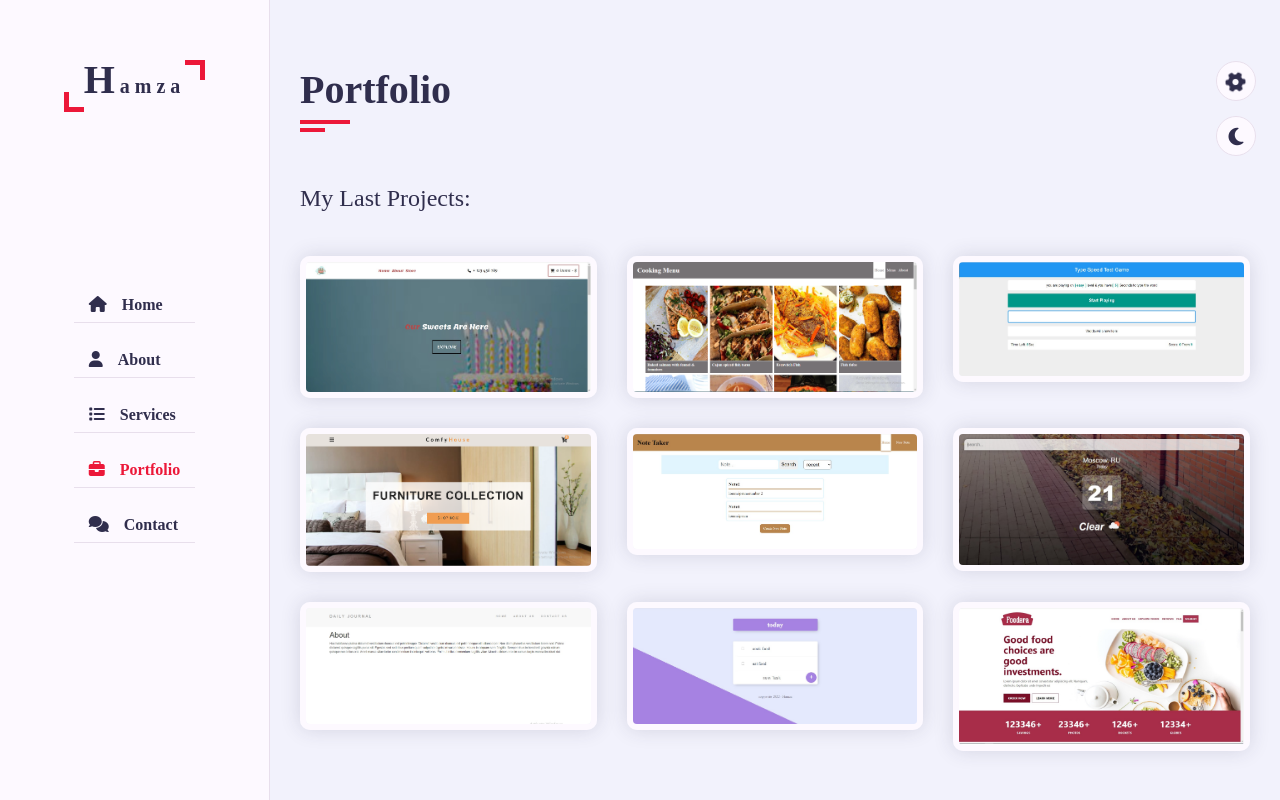
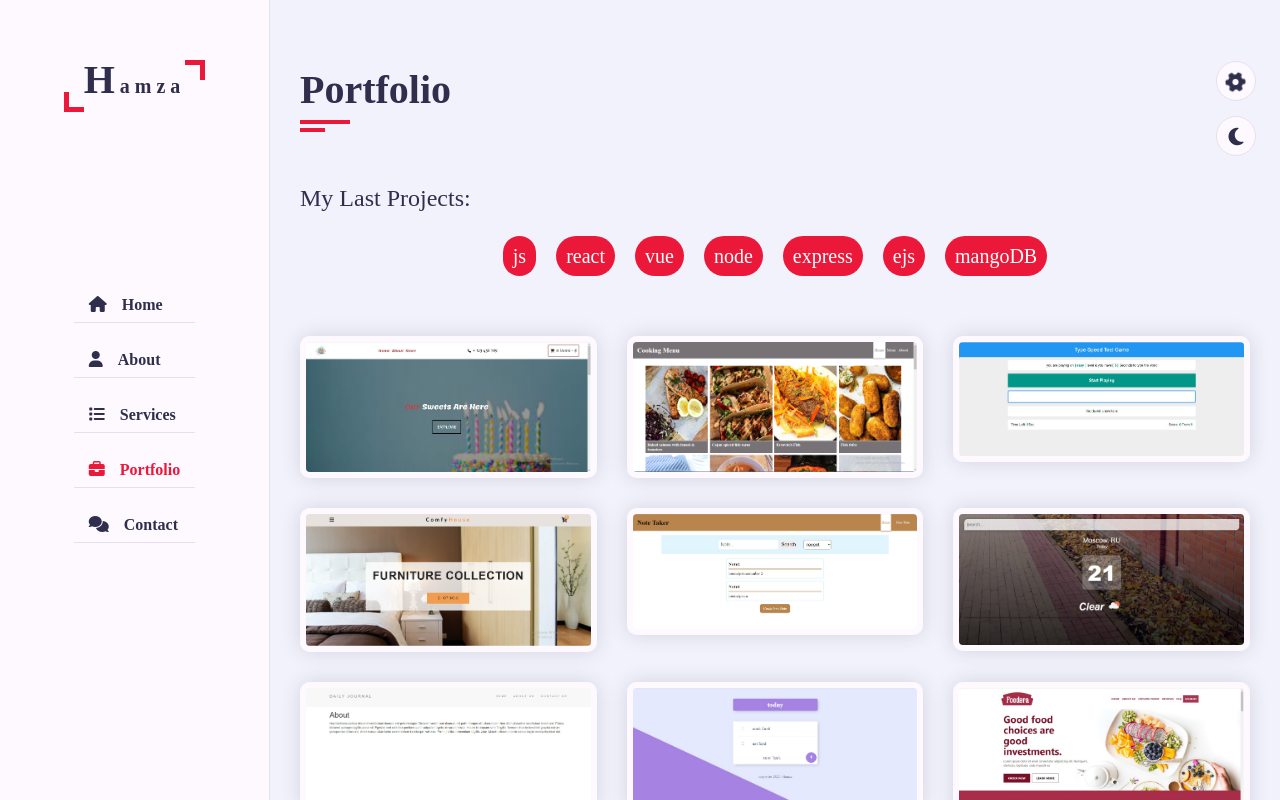
Before and after one commit to hamza19944/resume-react, a React (Create React App) app: page /portfolio in a window 1280 px wide. Built offline with nearby package versions, Linux system fonts and the light colour scheme; a web font is replaced by a local one.

Commit message:
adding filter for projects

```diff
--- a/public/style/style.css
+++ b/public/style/style.css
@@ -559,6 +559,24 @@ h3.my-prof{
     color: var(--text-black-900);
     font-weight: 500;
 }
+.portfolio .portfolio-heading .skills{
+    display: flex;
+    width: 100%;
+    height: 50px;
+    justify-content: center;
+    align-items: center;
+    flex-wrap: wrap;
+    margin: 15px 0;
+}
+.portfolio .portfolio-heading .skills li.btn{
+    background-color: var(--skin-color);
+    color: white;
+    margin: 5px 10px;
+    padding: 5px 10px;
+    border-radius: 40px;
+    font-size: 20px;
+    font-weight: 500;
+}
 .portfolio .portfolio-item{
     flex: 0 0 33.33%;
     max-width: 33.33%;
--- a/src/components/Portfolio.js
+++ b/src/components/Portfolio.js
@@ -3,21 +3,35 @@ import data from "../data"
 
 const Portfolio = ({ openBar }) => {
     const [projInfo, setProjInfo] = useState([])
+    const [arr, setArr] = useState(["js", "react", "vue", "node", "express", "ejs", "mangoDB"])
+    const [dataAll, setDataAll] = useState(data)
 
+    const handleClick = (e) => {
+        const info = e.target.id
+        let newArr = data.filter(dt => dt.skills.includes(info))
+        setDataAll(newArr);
+    }
 
-    let projects = data.map(proj => {
+    let skills  = arr.map(skill => {
         return (
-            <div className="portfolio-item pad-15" key={proj.src}>
-                <div className="portfolio-item-inner shadow-dark">
-                    <div className="portfolio-img" >
-                        <img src={require("../assets/" + proj.src)} alt=""/>
-                    </div>
-                </div>
-            </div>
+            <li className="btn" key={skill} id={skill} onClick={handleClick}>{skill}</li>
         )
     })
 
-    useEffect(() => setProjInfo(projects), [])
+    useEffect(() => {
+        let projects = dataAll.map(proj => {
+            return (
+                <div className="portfolio-item pad-15" key={proj.src}>
+                    <div className="portfolio-item-inner shadow-dark">
+                        <div className="portfolio-img" >
+                            <a href={proj.url}><img src={require("../assets/" + proj.src)} alt=""/></a>
+                        </div>
+                    </div>
+                </div>
+            )
+        })
+        setProjInfo(projects)
+    }, [dataAll])
 
     return (
         <section className={openBar ? "portfolio section active open" : "portfolio section active"} id="portfolio">
@@ -30,6 +44,7 @@ const Portfolio = ({ openBar }) => {
                 <div className="row">
                     <div className="portfolio-heading pad-15">
                         <h2>My Last Projects: </h2>
+                        <ul className="skills">{skills}</ul>
                     </div>
                 </div>
                 <div className="row">
--- a/src/data.js
+++ b/src/data.js
@@ -1,39 +1,48 @@
 const Data = [
     {
         "src": "portfolio-1.jpg",
-        "url": "https://sweetmarket.vercel.app/"
+        "url": "https://sweetmarket.vercel.app/",
+        "skills": ["js"]
     },
     {
         "src": "portfolio-2.png",
-        "url": "https://cooking-menu.vercel.app/"
+        "url": "https://cooking-menu.vercel.app/",
+        "skills": ["js", "react"]
     },
     {
         "src": "portfolio-8.jpg",
-        "url": "https://words-game-opal.vercel.app/"
+        "url": "https://words-game-opal.vercel.app/",
+        "skills": ["js"]
     },
     {
         "src": "portfolio-4.png",
-        "url": "https://ecommerce-three-blush.vercel.app/"
+        "url": "https://ecommerce-three-blush.vercel.app/",
+        "skills": ["js"]
     },
     {
         "src": "portfolio-5.jpg",
-        "url": "https://note-taker-wine.vercel.app/"
+        "url": "https://note-taker-wine.vercel.app/",
+        "skills": ["js", "node", "express", "ejs"]
     },
     {
         "src": "portfolio-9.jpg",
-        "url": "https://weather-app-three-gules-66.vercel.app/"
+        "url": "https://weather-app-three-gules-66.vercel.app/",
+        "skills": ["js", "vue"]
     },
     {
         "src": "portfolio-3.jpg",
-        "url": "https://daily-journal-ksd8.onrender.com/"
+        "url": "https://daily-journal-ksd8.onrender.com/",
+        "skills": ["js", "ejs", "node", "express", "mangoDB"]
     },
     {
         "src": "portfolio-7.jpg",
-        "url": "https://todo-8b69.onrender.com/"
+        "url": "https://todo-8b69.onrender.com/",
+        "skills": ["js", "mangoDB", "node", "express"]
     },
     {
         "src": "portfolio-10.jpg",
-        "url": "https://foodera-tau.vercel.app/"
+        "url": "https://foodera-tau.vercel.app/",
+        "skills": ["js", "react"]
     }
 ]
 export default Data;
```
Also changed, not shown: public/script/script.js (deleted, +0 -80 lines), public/script/style-switcher.js (deleted, +0 -36 lines).
